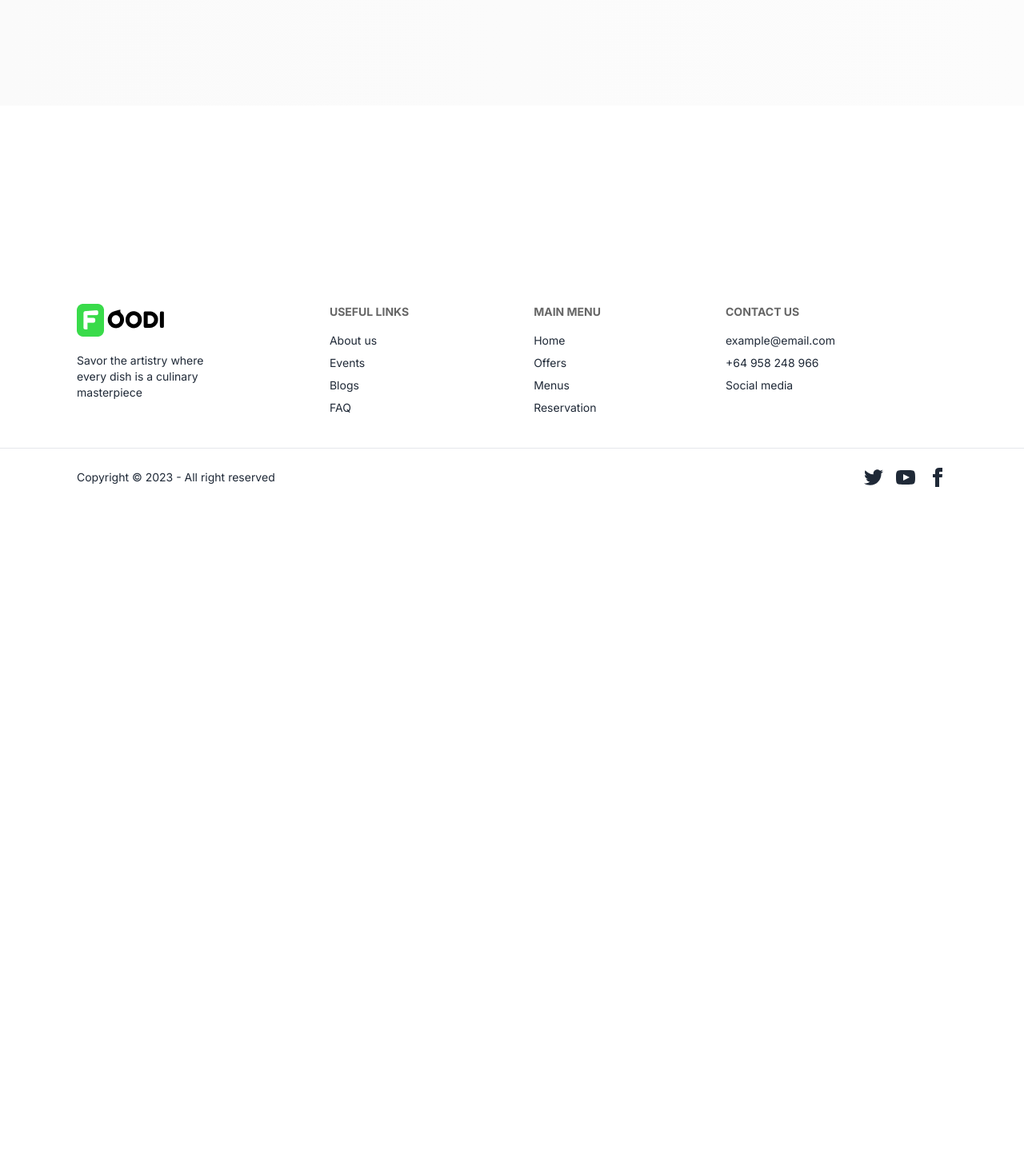
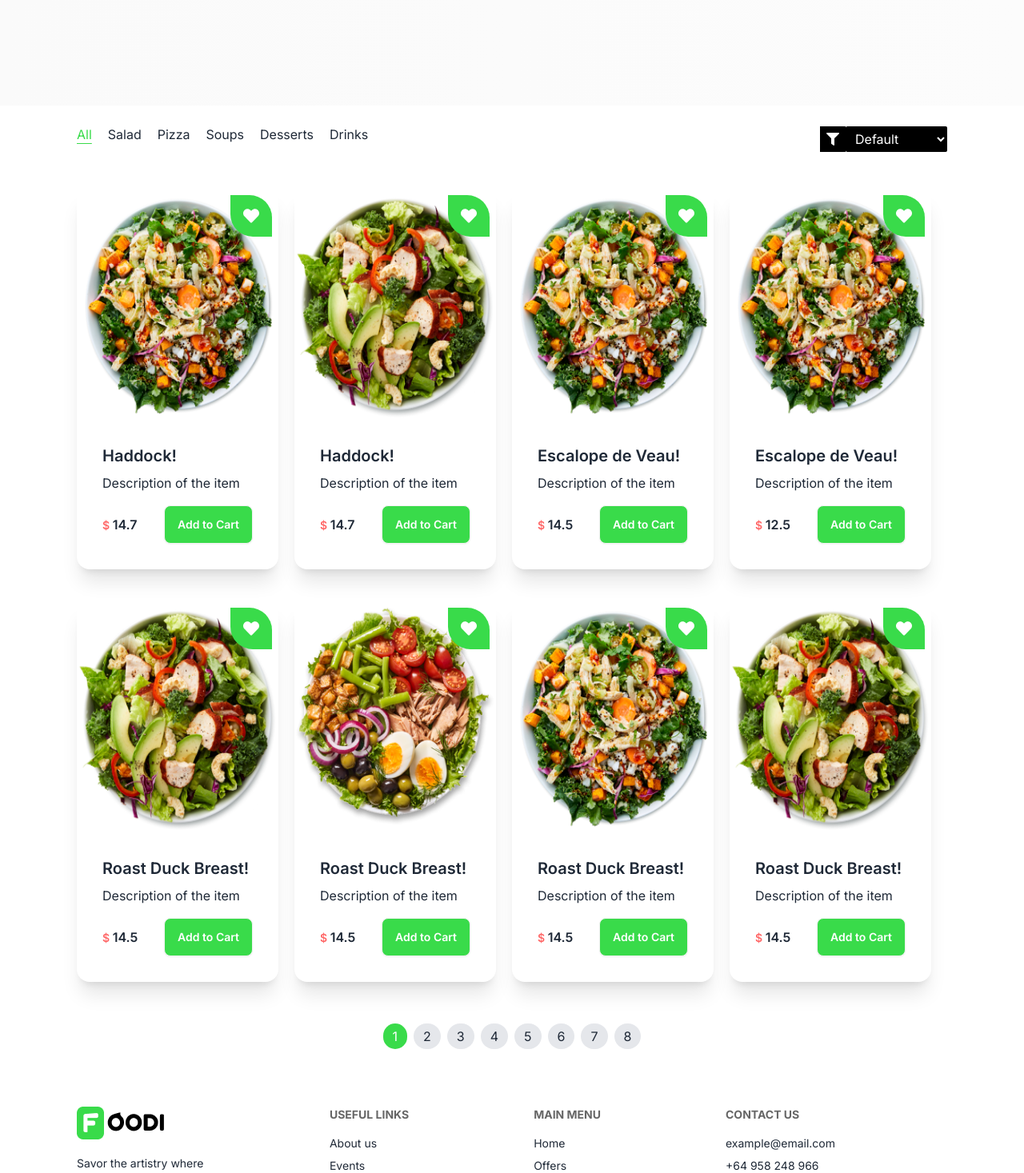
Before and after one commit to ahmed-H20/Food_Shop_EL_mataam, a React (Vite) app: page /menu in a window 1280 px wide. Shown: the part 460-1927 px from the top of the page at 80% size. Before the commit the page ends 1085 px from the top, so only its background shows below. Built offline with nearby package versions, Linux system fonts and the light colour scheme.

Commit message:
Finish Page

```diff
--- a/src/pages/shop/Menu.jsx
+++ b/src/pages/shop/Menu.jsx
@@ -1,10 +1,14 @@
 import React, { useEffect, useState } from 'react'
+import Card from '../../components/Card';
+import { FaFilter } from 'react-icons/fa';
 
 const Menu = () => {
     const [menu, setMenu] = useState([]);
     const [filteredItems, setFilteredItems] = useState([]);
     const [selectedCategory, setSelectedCategory] = useState("all");
     const [sortOption, setSortOption] = useState("default");
+    const [currentPage, setCurrentPage] = useState(1);
+    const [itemsPerPage] = useState(8); // Number of items to display per page
 
     // load data
     useEffect(()=>{
@@ -24,7 +28,57 @@ const Menu = () => {
         fetchedData();
     },[]);
 
-    // Filtring Items Function
+    // Filtering Items Function
+    function filteringItems (category){
+        const filtered = category==="all"
+        ? menu
+        : menu.filter((item) =>
+            item.category === category
+        );
+        setFilteredItems(filtered);
+        setSelectedCategory(category);
+        setCurrentPage(1);
+    }
+
+    // Show all data
+    const showAll = () => {
+        setFilteredItems(menu);
+        setSelectedCategory("all");
+        setCurrentPage(1);
+    }
+
+    //Sorting data from a-z ,A-Z ,......
+    const sortingData = (option) => {
+        setSortOption(option);
+        // copy filtered array
+        let sortedItems = [...filteredItems];
+
+        //logic
+        switch(option){
+            case "A-Z" :
+                sortedItems.sort((a,b) => a.name.localeCompare(b.name));
+                break;
+            case "Z-A" :
+                sortedItems.sort((a,b) => b.name.localeCompare(a.name));
+                break;
+            case "L-T-H":
+                sortedItems.sort((a,b) => a.price - b.price);
+                break;
+            case "H-T-L":
+                sortedItems.sort((a,b) => b.price - a.price);
+                break;
+        }
+
+        setFilteredItems(sortedItems);
+        setCurrentPage(1);
+    }
+
+    // Pagination logic
+    const indexOfLastItem = currentPage * itemsPerPage;
+    const indexOfFirstItem = indexOfLastItem - itemsPerPage;
+    const currentItems = filteredItems.slice(indexOfFirstItem, indexOfLastItem);
+    const paginate = (pageNumber) => setCurrentPage(pageNumber);
+
 
 
     return (
@@ -49,12 +103,72 @@ const Menu = () => {
                 </div>
             </div>
 
-            {/* Shop items */}
+            {/* Shop Products */}
             <div className='section-container'>
+                <div className="flex flex-col md:flex-row flex-wrap md:justify-between items-center space-y-3 mb-8">
+                    <div className='flex justify-start gap-4 md:gap-5 md:items-center  my-6 flex-wrap'>
+                        <button
+                        onClick={showAll}
+                            className={selectedCategory === "all" ? "active":""}>All</button>
+                        <button onClick={()=>{filteringItems("salad")}}
+                            className={selectedCategory === "salad"? "active":""}>Salad</button>
+                        <button onClick={()=>{filteringItems("pizza")}}
+                            className={selectedCategory === "pizza"? "active":""}>Pizza</button>
+                        <button onClick={()=>{filteringItems("soup")}}
+                            className={selectedCategory === "soup"? "active":""}>Soups</button>
+                        <button onClick={()=>{filteringItems("dessert")}}
+                            className={selectedCategory === "dessert"? "active":""}>Desserts</button>
+                        <button onClick={()=>{filteringItems("drinks")}}
+                            className={selectedCategory === "drinks"? "active":""}>Drinks</button>
+                    </div>
+                    {/* filter options */}
+                    <div className="flex justify-end mb-4 rounded-sm">
+                        <div className="bg-black p-2 ">
+                            <FaFilter className="text-white h-4 w-4" />
+                        </div>
+                        <select
+                        id="sort"
+                        onChange={(e) => sortingData(e.target.value)}
+                        value={sortOption}
+                        className="bg-black text-white px-2 py-1 rounded-sm"
+                        >
+                            <option value="default"> Default</option>
+                            <option value="A-Z">A-Z</option>
+                            <option value="Z-A">Z-A</option>
+                            <option value="L-T-H">Low to High</option>
+                            <option value="H-T-L">High to Low</option>
+                        </select>
+                    </div>
+                    {/* Products cards */}
+                    <div className='grid grid-cols-1 md:grid-cols-4 sm:grid-cols-2'>
+                        {
+                            currentItems.map((item) => (
+                                <Card key={item._id} item={item}/>
+                            ))
 
+                        }
+                    </div>
+                </div>
+
+                 {/* Pagination */}
+                <div className="flex justify-center my-8">
+                    {Array.from({ length: Math.ceil(filteredItems.length / itemsPerPage) }).map((_, index) => (
+                    <button
+                        key={index + 1}
+                        onClick={() => paginate(index + 1)}
+                        className={`mx-1 px-3 py-1 rounded-full ${
+                        currentPage === index + 1 ? "bg-green text-white" : "bg-gray-200"
+                        }`}
+                    >
+                        {index + 1}
+                    </button>
+                    ))}
+                </div>
             </div>
         </div>
+
     )
+
 }
 
 export default Menu
--- a/src/router/Router.jsx
+++ b/src/router/Router.jsx
@@ -7,7 +7,6 @@ const router = createBrowserRouter([
     {
       path: "/",
       element: <Main/>,
-      //replace "outlet" with "Home" component in Main page
       children:[
         {
           path:"/",
@@ -15,7 +14,7 @@ const router = createBrowserRouter([
         },
         {
           path: "/menu",
-          element: <Menu/>,
+          element: <Menu />,
         }
       ]
     },
```
